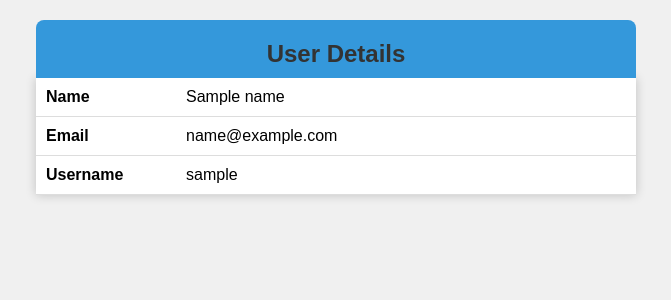
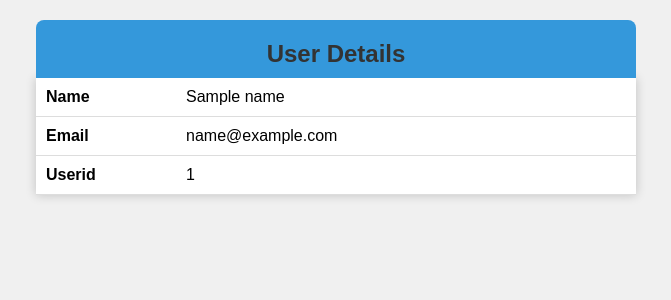
Before and after one commit to Coding-with-Gaurav/Assignment1, a Flask app: template templates/uname.html in a window 1280 px wide. Shown: the top 300 px of the page, without its empty margins (304-975 px from the left). Run offline with Flask 3, Linux system fonts and the light colour scheme; the template is opened without the code that fills it: most values are stand-ins (such as "Sample title", 1, 10 or a date in 2020).

Commit message:
modified code

```diff
--- a/app.py
+++ b/app.py
@@ -18,8 +18,8 @@ def user_name_generator():
     if request.method == 'POST':
         name = request.form['name']
         email = request.form['email']
-        username = generate_username()
-        return render_template('uname.html', name=name, email=email, username=username)
+        userid = generate_username()
+        return render_template('uname.html', name=name, email=email, userid=userid)
 
 if __name__ == '__main__':
     app.run(debug=True)
--- a/static/style.css
+++ b/static/style.css
@@ -6,6 +6,7 @@
    text-align: center;
     height: 100vh;
 }
+
 
 .user{
     display: flex;
--- a/templates/uname.html
+++ b/templates/uname.html
@@ -20,8 +20,8 @@
                 <td>{{ email }}</td>
             </tr>
             <tr>
-                <td>Username</td>
-                <td>{{ username }}</td>
+                <td>Userid</td>
+                <td>{{ userid }}</td>
             </tr>
         </table>
     </div>
```
